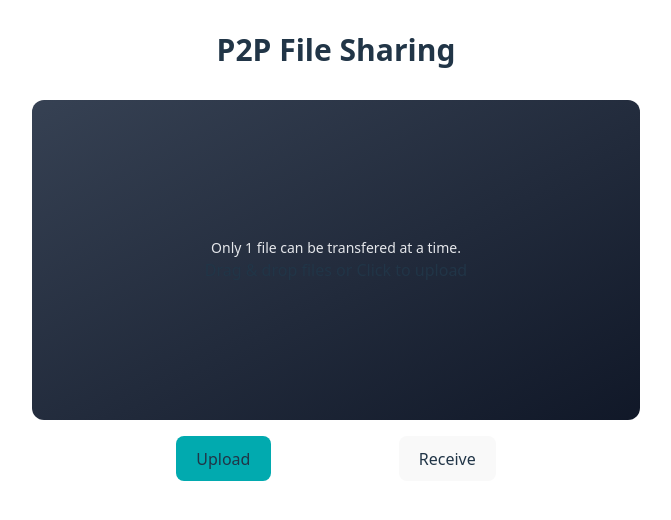
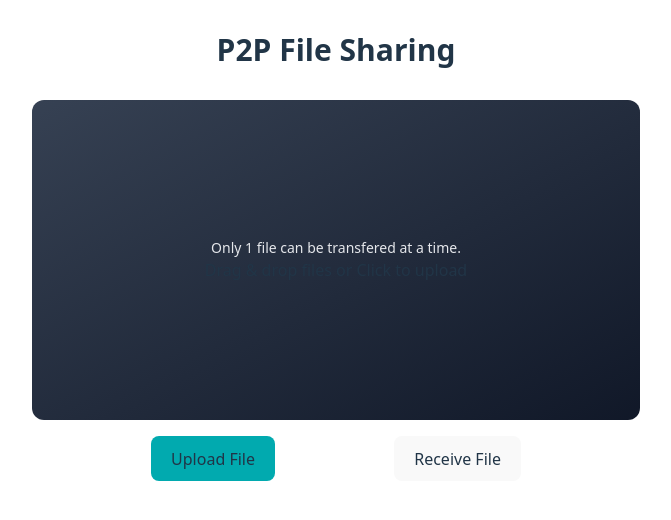
Before and after one commit to wired-eshan/p2pfileshare, a React (Vite) app in the folder p2pfileshare-ui/: page / in a window 1280 px wide. Shown: the top 520 px of the page, without its empty margins (304-975 px from the left). Built offline with nearby package versions, Linux system fonts and the light colour scheme.

Commit message:
Handle download code display tab

```diff
--- a/p2pfileshare-ui/src/App.tsx
+++ b/p2pfileshare-ui/src/App.tsx
@@ -2,9 +2,22 @@ import { useState } from "react";
 import "./App.css";
 import FileUpload from "./components/FileUpload";
 import FileDownload from "./components/FileDownload";
+import DownloadCode from "./components/DownloadCode";
 
 function App() {
-  const [activeTab, setActiveTab] = useState<"upload" | "download">("upload");
+  const [activeTab, setActiveTab] = useState<"upload" | "download" | "downloadCode">("upload");
+
+  const [code, setCode] = useState<null | number>(null);
+
+  const handleGetDownloadCode = (port : number) => {
+    setCode(port);
+    setActiveTab("downloadCode");
+  }
+
+  const handleReset = () => {
+    setCode(null);
+    setActiveTab("upload");
+  }
 
   const handleTabChange = (e: React.MouseEvent<HTMLButtonElement>) => {
     const name = e.currentTarget.name as "upload" | "download";
@@ -16,9 +29,10 @@ function App() {
       <div className="h-screen w-screen justify-items-center p-8">
         <div className="w-10/12 lg:w-6/12 text-center mx-auto p-0">
           <p className="text-3xl font-bold mb-8">P2P File Sharing</p>
-          {activeTab == "upload" && <FileUpload />}
+          {activeTab == "upload" && <FileUpload handleGetDownloadCode={handleGetDownloadCode}  />}
           {activeTab == "download" && <FileDownload />}
-          <div className="flex justify-evenly m-4">
+          {activeTab == "downloadCode" && <DownloadCode code={code} uploadFile={handleReset} />}
+          <div className="flex justify-evenly gap-4 m-4">
             <button
               name="upload"
               style={
@@ -26,12 +40,12 @@ function App() {
                   ? { backgroundColor: "rgba(1, 170, 175, 1)" }
                   : {}
               }
-              className={`p-2 rounded ${
+              className={`p-2 rounded w-fit ${
                 activeTab !== "upload" ? "border" : ""
               }`}
               onClick={handleTabChange}
             >
-              Upload
+              Upload File
             </button>
             <button
               name="download"
@@ -40,12 +54,12 @@ function App() {
                   ? { backgroundColor: "rgba(1, 170, 175, 1)" }
                   : {}
               }
-              className={`p-2 rounded ${
+              className={`p-2 w-fit rounded ${
                 activeTab !== "download" ? "border" : ""
               }`}
               onClick={handleTabChange}
             >
-              Receive
+              Receive File
             </button>
           </div>
         </div>
--- /dev/null
+++ b/p2pfileshare-ui/src/components/DownloadCode.tsx
@@ -0,0 +1,29 @@
+import React from "react";
+import { Copy } from "lucide-react";
+interface downloadCodeProps {
+    code : number | null,
+    uploadFile: () => void
+}
+
+const DownloadCode : React.FC<downloadCodeProps> = ({ code, uploadFile }) => {
+    const handleCopy = async () => {
+        try {
+            if(code)
+                await navigator.clipboard.writeText(code?.toString());
+        } catch (error) {
+            console.log("Error copying code to clipboard", error);
+        }
+    }
+
+    return (
+        <>
+            <div className="flex flex-col gap-8 justify-center items-center h-[40vh] bg-gray-700 w-12/12 rounded-xl p-4 bg-gradient-to-tl from-black from-gray-900">
+                <div>Enter code to receive file {code}</div>
+                <div className="flex gap-4 p-4 border rounded border-gray-400">{code} <Copy onClick={handleCopy} className="cursor-pointer" size={24} color="#bfbfbf" strokeWidth={2} absoluteStrokeWidth /></div>
+                <button onClick={uploadFile}>Upload another file</button>
+            </div>
+        </>
+    );
+};
+
+export default DownloadCode;
--- a/p2pfileshare-ui/src/components/FileUpload.tsx
+++ b/p2pfileshare-ui/src/components/FileUpload.tsx
@@ -3,16 +3,20 @@ import { useDropzone } from "react-dropzone";
 import axios from "axios";
 import { Trash, Upload, File as FileIcon } from "lucide-react";
 
+interface fileUploadProps {
+    handleGetDownloadCode: (port : number) => void
+}
+
 interface uploadFileResponse  {
     port : number
 }
 
-const FileUpload: React.FC = () => {
+const FileUpload: React.FC<fileUploadProps> = ({ handleGetDownloadCode }) => {
   const [uploadedFile, setUploadedFile] = useState<null | File>();
-  const [filePort, setFilePort] = useState<null | number>();
 
   const [isRemoving, setIsRemoving] = useState(false);
   const [isUploading, setIsUploading] = useState(false);
+  const [error, setError] = useState<null | string>();
 
   const onDrop = useCallback((acceptedFiles: File[]) => {
     if (acceptedFiles.length > 0) {
@@ -48,10 +52,12 @@ const FileUpload: React.FC = () => {
           }
         );
         const res : uploadFileResponse = response.data;
-        setFilePort(res.port);
         console.log(response.data);
+        setUploadedFile(null);
+        handleGetDownloadCode(res.port);
       } catch (error) {
         console.log("Error uploading file: ", error);
+        setError(error instanceof Error ? error.message : "An error occurred while uploading the file");
       } finally {
         setIsUploading(false);
       }
@@ -156,6 +162,7 @@ const FileUpload: React.FC = () => {
             </div>
           </>
         )}
+        {error ?? error}
       </div>
     </>
   );
```
